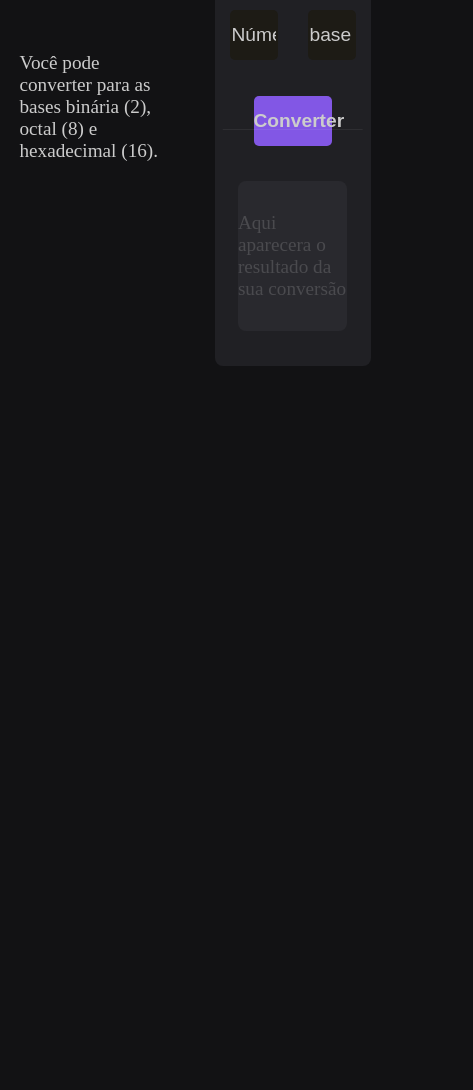
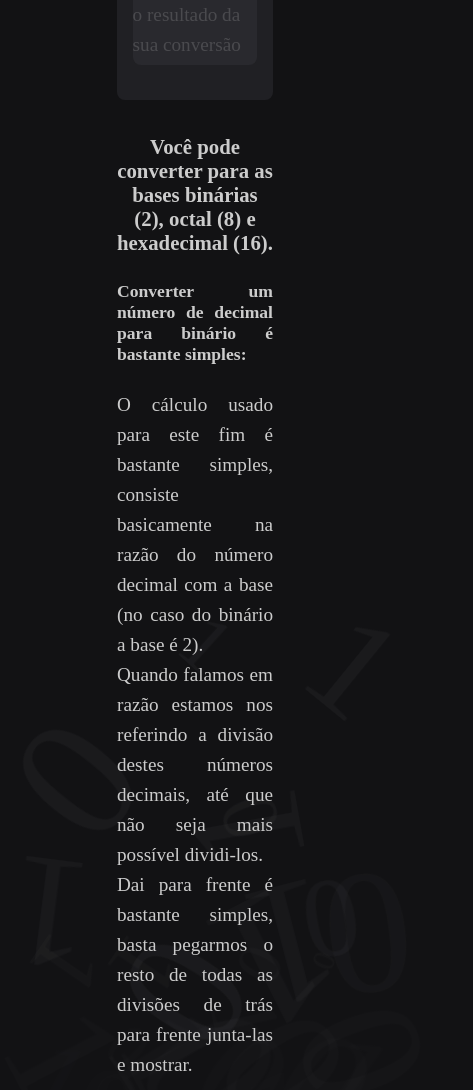
Before and after one commit to Marlliton/base-converter, a website with bundled scripts: page index.html in a window 390 px wide. Shown: the part 315-1405 px from the top of the page, 473 px wide, since content can reach past the window. Before the commit the page ends 844 px from the top, so only its background shows below. Built offline with nearby package versions, Linux system fonts and the light colour scheme.

Commit message:
finishing layout

```diff
--- a/index.html
+++ b/index.html
@@ -1,27 +1,50 @@
 <!DOCTYPE html>
 <html lang="pt-BR">
+
 <head>
   <meta charset="UTF-8" />
   <meta http-equiv="X-UA-Compatible" content="IE=edge" />
   <meta name="viewport" content="width=device-width, initial-scale=1.0" />
-    <link rel="stylesheet" href="styles.css" />
+  <link rel="stylesheet" href="/src/styles/styles.css" />
+  <link rel="stylesheet" href="/src/styles/responsive.css">
   <title>Bases Converter</title>
 </head>
+
 <body>
   <div class="container">
     <div class="content">
       <div class="left">
+        <h1>
+          Você pode converter para as bases binárias (2), octal (8) e hexadecimal (16).
+        </h1>
+
+        <h2>
+          Converter um número de decimal para binário é bastante simples:
+
+        </h2>
+
         <p>
-            Você pode converter para as bases binária (2), octal (8) e hexadecimal (16).
+          O cálculo usado para este fim é bastante simples, consiste basicamente na razão do número
+          decimal com a base (no caso do binário a base é 2).
+        </p>
+
+        <p>
+          Quando falamos em razão estamos nos referindo a divisão destes
+          números decimais, até que não seja mais possível dividi-los.
+        </p>
+
+        <p>
+          Dai para frente é bastante simples, basta pegarmos o resto de todas
+          as divisões de trás para frente junta-las e mostrar.
         </p>
       </div>
       <div class="right">
         <h1>Conversor de bases numéricas</h1>
         <div>
-            <input type="text" placeholder="Número Decimal" />
-            <input type="text" placeholder="base" />
+          <input class="decNumber" type="text" placeholder="Número Decimal" />
+          <input class="base" type="text" placeholder="base" />
         </div>
-          <button type="button">Converter</button>
+        <button class="btn" type="button">Converter</button>
         <span class="line"></span>
         <div class="result">
           <p>Aqui aparecera o resultado da sua conversão</p>
@@ -30,24 +53,12 @@
     </div>
   </div>
 
-    <!-- <div class="container">
-      <div class="content">
-        <p>
-          Você pode converter para as bases binária (2), octal (8) e hexadecimal
-          (16)
-        </p>
-      </div>
+  <ul class="ulNumbers">
+  </ul>
 
-      <div class="container-converter">
-        <h1>Conversor de bases numéricas</h1>
-        <div class="input">
-          <input type="text" placeholder="Número Decimal" />
-          <input type="text" placeholder="base" />
-        </div>
-        <div class="button">
-          <button type="button">Converter</button>
-        </div>
-      </div>
-    </div> -->
+
+  <script type="module" src="src/script.js"></script>
+
 </body>
+
 </html>
--- a/src/logic/index.js
+++ b/src/logic/index.js
@@ -1,6 +1,6 @@
-const Stack = require("./stack.js");
+import {Stack} from "./stack.js";
 
-const baseConverter = (decNumber, base) => {
+export const baseConverter = (decNumber, base) => {
   const restStack = new Stack();
 
   const digits = "0123456789ABCDEF";
@@ -10,7 +10,6 @@ const baseConverter = (decNumber, base) => {
 
   if (!(base >= 2 && base <= 16)) return;
   if (!(base == 2 || base == 16 || base == 8)) return;
-
 
   while (num > 0) {
     rest = Math.floor(num % base);
@@ -24,5 +23,3 @@ const baseConverter = (decNumber, base) => {
 
   return baseString;
 };
-
-module.exports = baseConverter;
--- a/src/logic/stack.js
+++ b/src/logic/stack.js
@@ -23,4 +23,4 @@ class Stack {
   }
 }
 
-module.exports = Stack;
+export { Stack };
--- a/src/script.js
+++ b/src/script.js
@@ -1,4 +1,63 @@
-const baseConverter = require('./logic/index')
+import { baseConverter } from "./logic/index.js";
 
+const button = document.querySelector(".btn");
+const decNumber = document.querySelector(".decNumber");
+const base = document.querySelector(".base");
+const screenResult = document.querySelector(".result p");
 
-console.log(baseConverter(110, 2))
+button.addEventListener("click", () => {
+  let showResult = true;
+
+  const fields = [decNumber, base];
+  fields.forEach(field => {
+    if (
+      field.value == "" ||
+      !(base.value == 2 || base.value == 16 || base.value == 8)
+    ) {
+      const validateError = document.querySelector(".right");
+      validateError.classList.add("validateError");
+      showResult = false;
+    }
+  });
+
+  const formError = document.querySelector(".validateError");
+  if (formError) {
+    formError.addEventListener("animationend", event => {
+      if (event.animationName == "nono") {
+        formError.classList.remove("validateError");
+      }
+    });
+  }
+
+  if (showResult) {
+    const result = baseConverter(decNumber.value, base.value);
+    screenResult.innerText = result;
+    screenResult.style.opacity = "1";
+  }
+});
+
+const ulNumbers = document.querySelector(".ulNumbers");
+
+for (let i = 0; i < 30; i++) {
+  const random = (max, min) => Math.random() * (max - min) + min;
+
+  const digits = Math.floor(random(2, 0));
+  const size = Math.floor(random(13, 2));
+  const position = random(99, 1);
+  const duration = random(30, 16);
+  const delay = random(5, 0.1)
+
+  const li = document.createElement("li");
+  let text = document.createTextNode(`${digits}`);
+
+  li.style.left = `${position}%`;
+  li.style.fontSize = `${size}rem`;
+  li.style.animationDelay = `${delay}s`;
+  li.style.animationDuration = `${duration}s`;
+  li.style.bottom = `-${size}%`;
+  li.style.animationTimingFunction = `cubic-bezier(${Math.random()}, ${Math.random()}, ${Math.random()}, ${Math.random()})`;
+
+  li.appendChild(text);
+
+  ulNumbers.appendChild(li);
+}
--- /dev/null
+++ b/src/styles/responsive.css
@@ -0,0 +1,88 @@
+@media (max-width: 1000px) {
+  html {
+    font-size: 90%;
+  }
+
+  .right div {
+    flex-direction: column;
+    width: 100%;
+  }
+
+  .right input {
+    width: 80%;
+    margin: 0 auto 10px auto;
+  }
+
+  .line {
+    top: 63%;
+  }
+
+  button {
+    margin: 1rem auto 2.2rem auto;
+    width: 80%;
+  }
+
+  .right .result {
+    width: 80%;
+    height: 100px;
+  }
+}
+
+@media (max-width: 905px) {
+  .content {
+    flex-direction: column-reverse;
+  }
+
+  .left,
+  .right {
+    width: 80%;
+  }
+
+  .right {
+    margin-bottom: 2.2rem;
+  }
+
+  .right div {
+    flex-direction: row;
+  }
+
+  .right input {
+    width: 40%;
+  }
+  .right input:nth-child(1) {
+    margin-right: 3px;
+  }
+  .right input:nth-child(2) {
+    margin-left: 3px;
+  }
+
+  .line {
+    top: 59%;
+  }
+
+  button {
+    width: 70%;
+  }
+}
+
+@media (max-width: 550px) {
+
+  .right div {
+    flex-direction: column;
+  }
+
+  .right input {
+    width: 70%;
+  }
+
+  .right input:nth-child(1) {
+    margin-right: auto;
+  }
+  .right input:nth-child(2) {
+    margin-left: auto;
+  }
+
+  .line {
+    top: 65%;
+  }
+}
--- /dev/null
+++ b/src/styles/styles.css
@@ -0,0 +1,276 @@
+* {
+  padding: 0;
+  margin: 0;
+  box-sizing: border-box;
+}
+
+html{
+  height: 100vh;
+}
+
+html {
+  font-size: 1rem;
+  height: 100%
+}
+
+body {
+  background-color: #121214;
+  color: #fff;
+  position: relative;
+
+}
+
+h1 {
+  color: #ccc;
+  width: 100%;
+  margin: 1.6rem 0;
+  text-align: center;
+  font-size: 1.3rem;
+}
+
+p {
+  line-height: 30px;
+}
+
+.left h1 {
+  margin: 0px 0px 1.6rem 0;
+}
+
+.left h2 {
+  color: #ccc;
+  width: 100%;
+  margin: 0 0 1.6rem 0;
+  font-size: 1.1rem;
+}
+
+button {
+  width: 50%;
+  height: 50px;
+
+  margin: 2.2rem auto;
+  background-color: #8257e5;
+  border: 0;
+  border-radius: 5px;
+
+  font-size: 1.2rem;
+  color: #ccc;
+  font-weight: bold;
+
+  animation: move 1s ease 0.35s;
+  animation-fill-mode: backwards;
+
+  z-index: 1;
+}
+
+button:hover {
+  filter: brightness(0.9);
+  cursor: pointer;
+}
+
+input {
+  width: 50%;
+  height: 50px;
+  background-color: #1d1b15;
+
+  margin-bottom: 1rem;
+  border-radius: 5px;
+  border-color: transparent;
+  font-size: 1.2rem;
+  color: #ccc;
+  margin: 0 15px;
+
+  z-index: 1;
+}
+
+input::placeholder {
+  color: #ccc;
+  font-size: 1.2rem;
+}
+
+input:focus {
+  outline: none;
+  border-color: #ac8bc7;
+}
+
+.decNumber {
+  animation-name: move;
+  animation-duration: 1s;
+  animation-timing-function: ease;
+  animation-delay: 0.35s;
+  animation-fill-mode: backwards;
+}
+
+.base {
+  animation-name: move;
+  animation-duration: 1s;
+  animation-timing-function: ease;
+}
+
+p {
+  font-size: 1.2rem;
+  color: #ccc;
+}
+
+.container {
+  width: 100%;
+  height: 100%;
+  /* padding: auto; */
+  display: flex;
+  flex-direction: column;
+  justify-content: center;
+
+  overflow-y: visible;
+}
+
+.content {
+  display: flex;
+  justify-content: space-around;
+  align-items: center;
+}
+
+.left,
+.right {
+  width: 40%;
+  display: flex;
+  justify-content: center;
+}
+
+.right {
+  flex-direction: column;
+  background-color: #202024;
+  border-radius: 8px;
+  align-items: center;
+  height: 100%;
+
+  overflow: hidden;
+
+  position: relative;
+  animation-name: fade;
+  animation-duration: 1s;
+  animation-timing-function: ease;
+}
+
+.right div {
+  display: flex;
+  flex-direction: row;
+}
+
+.left {
+  display: flex;
+  flex-direction: column;
+  text-align: justify;
+  z-index: 1;
+
+  /* height: 100%; */
+}
+
+.result {
+  background-color: #29292e;
+  width: 70%;
+  height: 150px;
+  border-radius: 8px;
+
+  margin-bottom: 2.2rem;
+
+  display: flex;
+  align-items: center;
+  justify-content: center;
+
+  animation: moveReverse 1s ease both;
+}
+
+.result p {
+  opacity: 0.2;
+}
+
+.line {
+  position: absolute;
+  content: "";
+  width: 90%;
+  height: 1px;
+  left: 5%;
+  top: 53%;
+  background-color: rgba(255, 255, 255, 0.062);
+}
+
+.ulNumbers li {
+  position: absolute;
+  font-size: 2rem;
+  list-style: none;
+  animation: up 5s infinite ease;
+  color: #5b5b5f31;
+  animation-fill-mode: backwards;
+  animation-direction: alternate;
+
+  cursor: default;
+}
+
+/* <ANIMATIONS> */
+@keyframes fade {
+  from {
+    opacity: 0;
+    transform: scale(0.9);
+  }
+  to {
+    opacity: 1;
+    transform: scale(1);
+  }
+}
+
+@keyframes move {
+  from {
+    transform: translateX(-35%);
+    opacity: 0;
+  }
+  to {
+    transform: translateX(0%);
+    opacity: 1;
+  }
+}
+
+@keyframes moveReverse {
+  from {
+    transform: translateX(35%);
+    opacity: 0;
+  }
+  to {
+    transform: translateX(0%);
+    opacity: 1;
+  }
+}
+
+/* nono */
+.validateError {
+  animation: nono 0.2s linear 2, fade paused;
+}
+
+@keyframes nono {
+  0% {
+    transform: translateX(0%);
+  }
+  35% {
+    transform: translateX(-10%);
+  }
+  70% {
+    transform: translateX(10%);
+  }
+  100% {
+    transform: translateX(0%);
+  }
+}
+
+@keyframes up {
+  from {
+    transform: translateY(0);
+    opacity: 0;
+  }
+  50% {
+    opacity: 1;
+  }
+  to {
+    transform: translateY(-1100px) rotate(960deg);
+    opacity: .2;
+  }
+}
+
+/* </ANIMATIONS> */
--- a/styles.css
+++ /dev/null
@@ -1,138 +0,0 @@
-* {
-  padding: 0;
-  margin: 0;
-  box-sizing: border-box;
-}
-
-html,
-body {
-  height: 100vh;
-}
-
-body {
-  background-color: #121214;
-  color: #fff;
-}
-
-h1 {
-  color: #ccc;
-  width: 100%;
-  margin: 1.6rem 0;
-  text-align: center;
-}
-
-button {
-  width: 50%;
-  height: 50px;
-
-  margin: 2.2rem auto;
-  background-color: #8257e5;
-  border: 0;
-  border-radius: 5px;
-
-  font-size: 1.2rem;
-  color: #ccc;
-  font-weight: bold;
-}
-
-button:hover {
-  filter: brightness(0.9);
-  cursor: pointer;
-}
-
-input {
-  width: 50%;
-  height: 50px;
-
-  background-color: #1d1b15;
-  margin-bottom: 1rem;
-  border-radius: 5px;
-  border-color: transparent;
-  font-size: 1.2rem;
-  color: #ccc;
-  margin: 0 15px;
-}
-
-input::placeholder {
-  color: #ccc;
-  font-size: 1.2rem;
-}
-
-input:focus {
-  outline: none;
-  border-color: #ac8bc7;
-}
-
-p {
-  font-size: 1.2rem;
-  color: #ccc;
-}
-
-.container {
-  width: 100%;
-  height: 100%;
-  padding: auto;
-  display: flex;
-  flex-direction: column;
-  justify-content: center;
-}
-
-.content {
-  display: flex;
-  justify-content: space-around;
-  align-items: center;
-}
-
-.left,
-.right {
-  width: 40%;
-  display: flex;
-  justify-content: center;
-}
-
-.right {
-  flex-direction: column;
-  background-color: #202024;
-  border-radius: 8px;
-  align-items: center;
-
-  position: relative;
-}
-
-.right div {
-  display: flex;
-  flex-direction: row;
-}
-
-.result {
-  background-color: #29292e;
-  width: 70%;
-  height: 150px;
-  border-radius: 8px;
-
-  margin-bottom: 2.2rem;
-
-  display: flex;
-  align-items: center;
-  justify-content: center;
-}
-
-.result p {
-  opacity: 0.2;
-}
-
-.line {
-  position: absolute;
-  content: "";
-  width: 90%;
-  height: 2px;
-  left: 0;
-  top: 54%;
-  border-bottom: 1px solid rgba(255, 255, 255, 0.062);
-  transform: translateX(5.5%)
-}
-
-/* .line::after {
-
-  border-bottom: 1px solid #fff;
-} */
```
Also changed, not shown: package.json (added, +21 -0 lines). Lines whose indentation alone changed are shown as unchanged.
